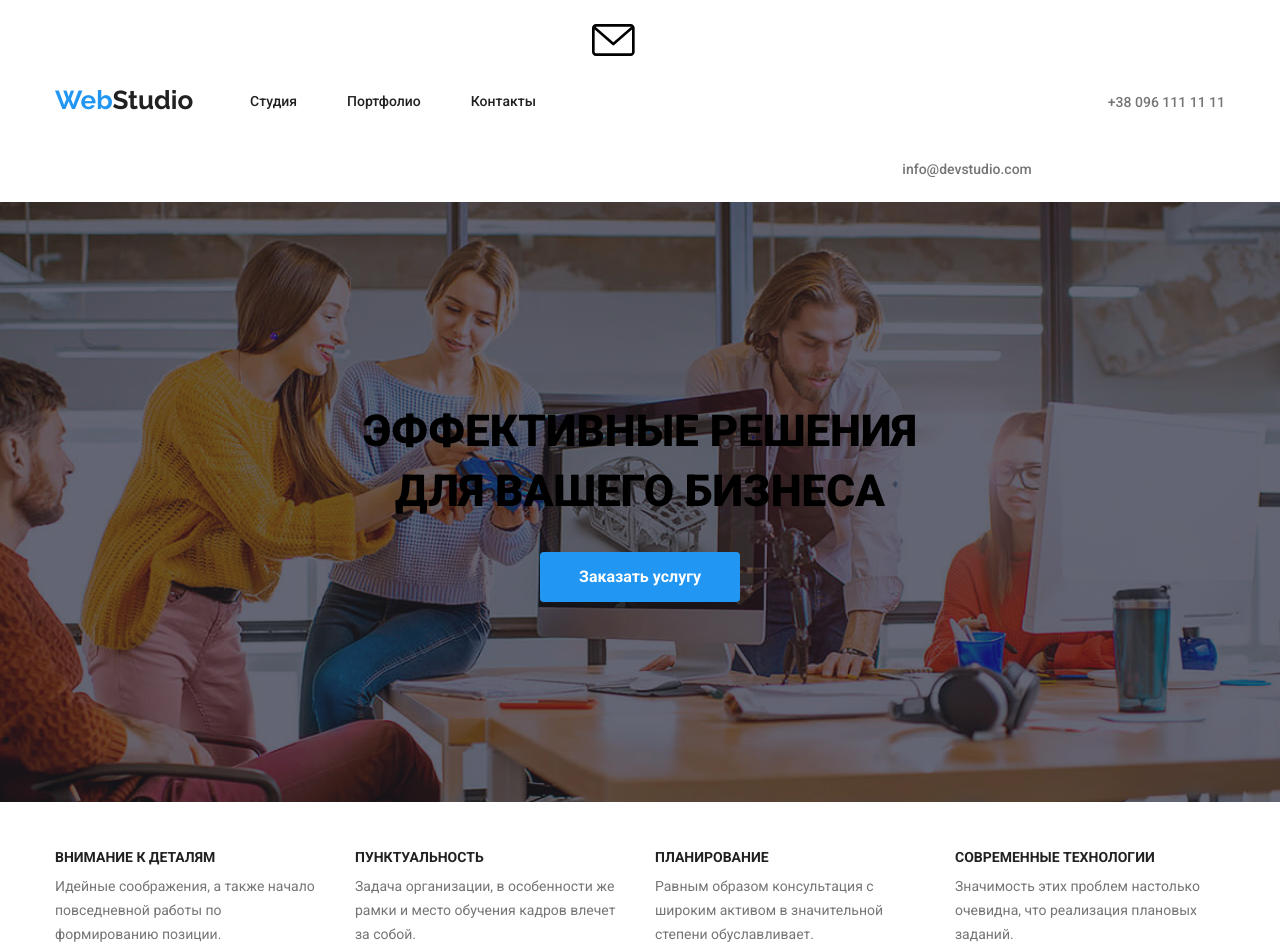
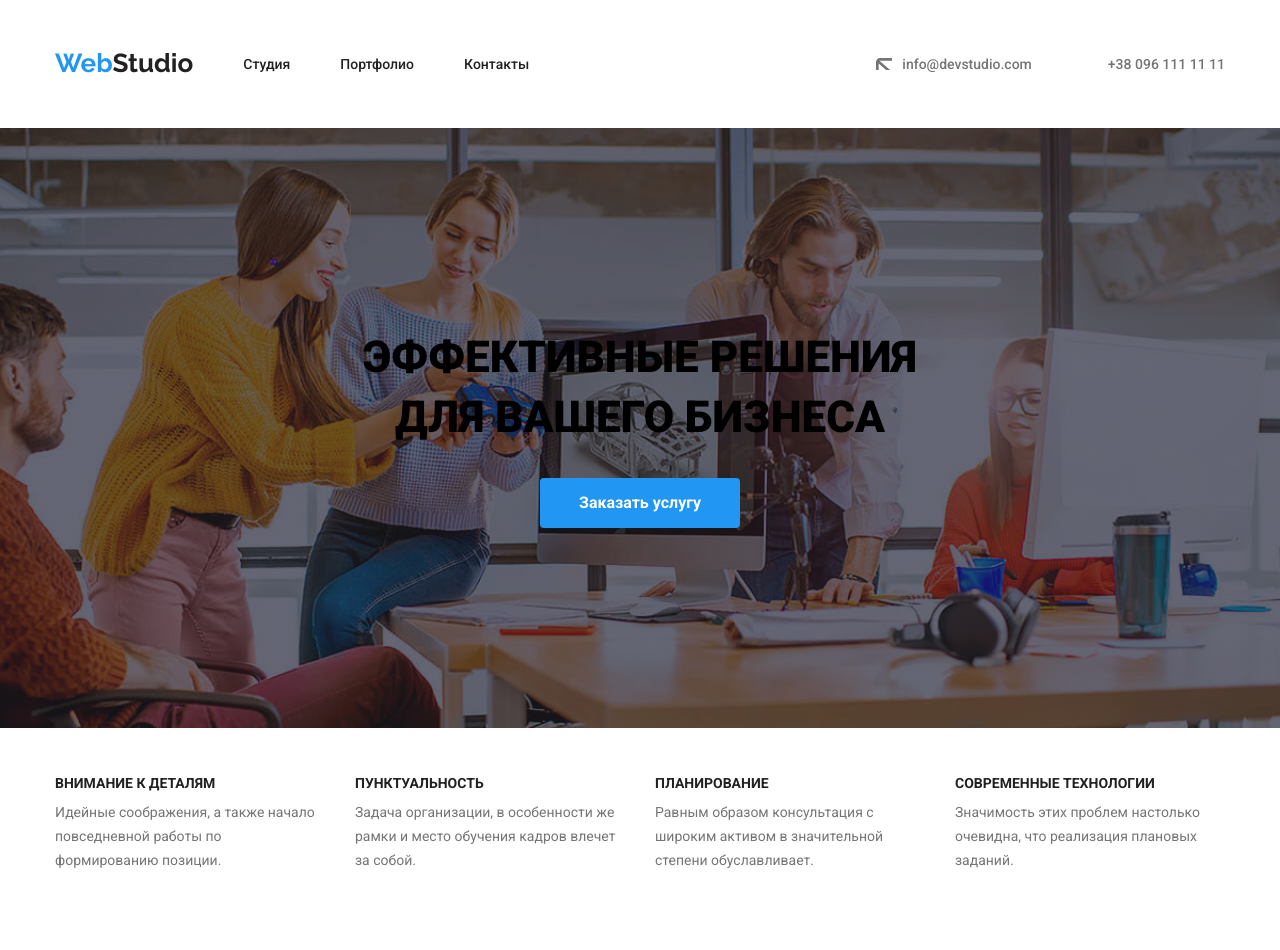
Before and after one commit to Tytyak/goit-markup-hw-04, a plain HTML site: page index.html in a window 1280 px wide. Shown: the top 950 px of the page. Drawn offline with Linux system fonts and the light colour scheme.

Commit message:
попытка не пытка

```diff
--- a/css/main.css
+++ b/css/main.css
@@ -41,14 +41,18 @@ p{
     font-size: 26px;
     line-height: 30,52px;
     color: var(--black); */
-    width: 145px;
-    height: 31px;
+    padding-top: 24px;
+    padding-bottom: 24px;
     font-family: 'Raleway', sans-serif;
     font-weight: bold;
     font-size: 26px;
     line-height: 1.192;
     color: var(--black);
 
+}
+
+.flex{
+    display: flex;
 }
 
 .logo-first{
@@ -62,8 +66,9 @@ p{
     display: flex;
 }
 
+
 .nav-list{
-    justify-content: space-between;
+
     align-items: center;
     padding-top: 24px;
     padding-bottom: 25px;
@@ -73,9 +78,10 @@ p{
     margin-left: 50px;
 }
 
-.contacts-list li:last-child{
+.contacts-list .contacts-item + .contacts-item {
     margin-left: 50px;
 }
+
 
 .contacts-list{
     margin-left: auto;
@@ -85,6 +91,8 @@ p{
 
 
 .nav-item{
+    display: flex;
+    align-items: center;
     font-family: 'Roboto', sans-serif;
     font-weight: 500;
     font-size: 14px;
@@ -107,12 +115,14 @@ p{
 }
 
 .contacts{
-    display: inline-block;
+    display: flex;
+    align-items: center;
     font-family: 'Roboto', sans-serif;
     font-weight: 500;
     font-size: 14px;
     line-height: 1.142;
     color: var(--gray);
+    fill: var(--gray);
 }
 
 .contacts:hover,
--- a/index.html
+++ b/index.html
@@ -13,8 +13,9 @@
 <body>
     <!-- HEADER -->
 
+
     <header class="page-header">
-        <div class="conteiner">
+        <div class="conteiner flex">
        <nav class="nav-list">
              <a class="logo" href="./index.html"><span class="logo-first">Web</span>Studio</a>
          <ul class="nav-item">
@@ -22,12 +23,13 @@
              <li><a class="nav-link" href="./portfolio.html">Портфолио</a></li>
              <li><a class="nav-link" href="">Контакты</a></li>
          </ul>
+        </nav>
 
     <ul class="contacts-list">
         <li class="contacts-item">
             <a class="contacts" href="mailto:info@devstudio.com">
-                <svg class="mail-icon">
-                    <use href="./images/symbol-defs.svg#mail">
+                <svg class="mail-icon" width="16px" height="12px">
+                    <use href="./images/symbol-defs.svg#mail" >
 
                     </use>
                 </svg>info@devstudio.com</a>
@@ -41,7 +43,7 @@
             </svg>+38 096 111 11 11</a>
         </li>
     </ul>
-</nav>
+
 </div>
     </header>
 
```
